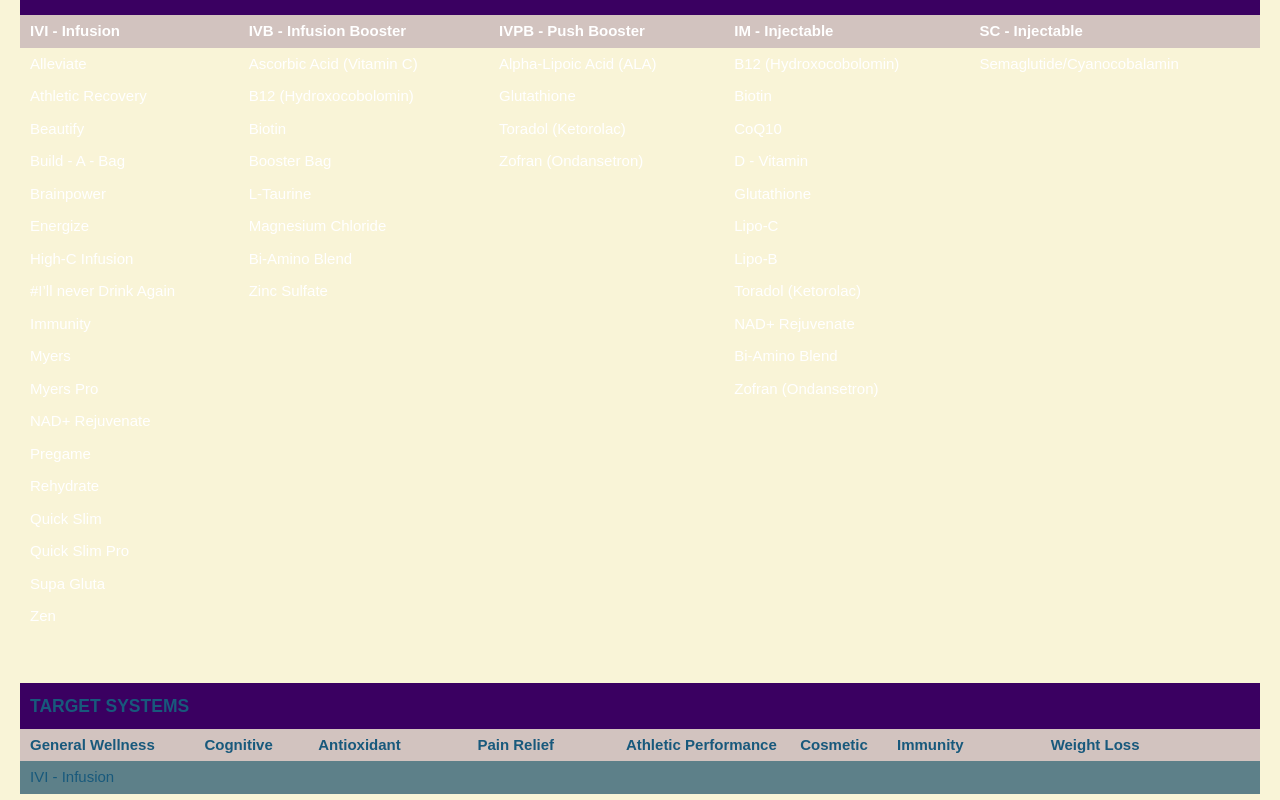
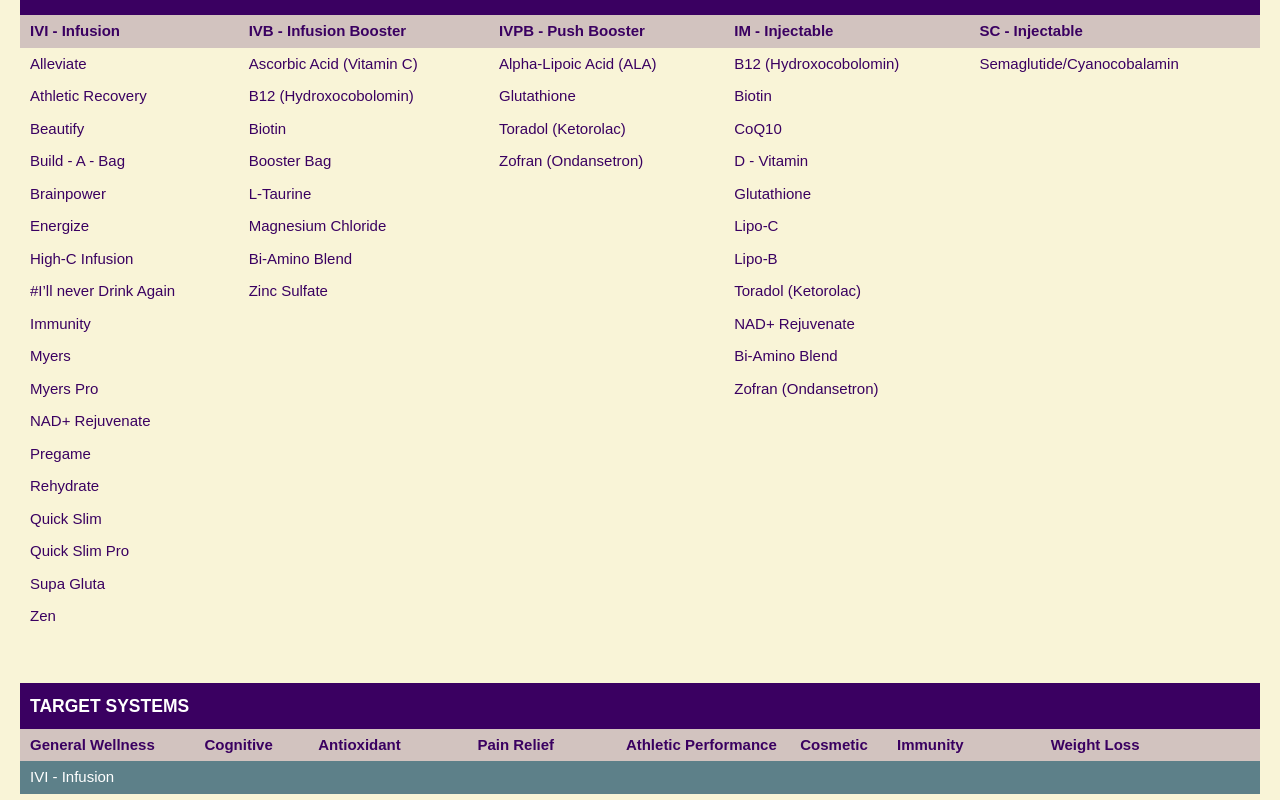
Before and after one commit to klete/kdrmdpllc-frontend, a Vue app: page /dashboard in a window 1280 px wide. Shown: the part 160-960 px from the top of the page. Built offline with nearby package versions, Linux system fonts and the light colour scheme; no server answers; sample sign-in values are in the browser's storage.

Commit message:
fixed basic light mode color scheme handling

```diff
--- a/src/App.vue
+++ b/src/App.vue
@@ -121,8 +121,4 @@ footer {
   font-weight: 700;
   text-decoration: underline;
 }
-
-em {
-  font-weight: 900;
-}
 </style>
--- a/src/assets/data/therapies.mjs
+++ b/src/assets/data/therapies.mjs
@@ -231,7 +231,7 @@ const therapies = [
     indications:
       'Patients that request high dose Vitamin C infusion without contraindication. ',
     contraindications: '',
-    cautions: ['High C infusion <em>CANNOT</em> receive any other Vitamin C'],
+    cautions: ['High C infusion CANNOT receive any other Vitamin C'],
     description:
       "Vitamin C is necessary for the growth, development, and repair of all body tissues. It's involved in many body functions, including formation of collagen, absorption of iron, the immune system, wound healing, and the maintenance of cartilage, bones, and teeth. It can also aid the acutely ill by giving vitality to leukocytes. Also is a powerful antioxidant and energy booster. ",
     focus: [
--- a/src/components/GuidelineIndex.vue
+++ b/src/components/GuidelineIndex.vue
@@ -87,4 +87,13 @@ th a,
 td a {
   color: white;
 }
+
+html[color-scheme='light'] caption {
+  color: white;
+}
+
+html[color-scheme='light'] th a,
+html[color-scheme='light'] td a {
+  color: hsl(276 100% 19%);
+}
 </style>
--- a/src/components/NavBar.vue
+++ b/src/components/NavBar.vue
@@ -86,12 +86,13 @@ onMounted(() => {
   updateDisplay(theme.value)
 })
 
-function updateDisplay(theme) {
-  document.querySelector(':root').setAttribute('color-scheme', `${theme.value}`)
+function updateDisplay(new_theme) {
+  const root = document.querySelector(':root') // html tag
+  root.setAttribute('color-scheme', `${new_theme}`)
 }
 
-function storeTheme(theme) {
-  localStorage.setItem('theme', theme.value)
+function storeTheme(new_theme) {
+  localStorage.setItem('theme', new_theme)
 }
 
 function getSystemTheme() {
@@ -155,7 +156,8 @@ function closeMenu() {
 }
 
 function initTheme() {
-  theme.value = getStoredTheme() || getSystemTheme()
+  const init_theme = getStoredTheme() || getSystemTheme()
+  theme.value = init_theme
 }
 
 function toggleTheme() {
--- a/src/components/TargetSystemFragment.vue
+++ b/src/components/TargetSystemFragment.vue
@@ -64,4 +64,15 @@ th a,
 td a {
   color: white;
 }
+
+html[color-scheme='light'] td.service {
+  color: white;
+}
+
+html[color-scheme='light'] th,
+html[color-scheme='light'] td,
+html[color-scheme='light'] th a,
+html[color-scheme='light'] td a {
+  color: hsl(276 100% 19%);
+}
 </style>
--- a/src/components/TargetSystems.vue
+++ b/src/components/TargetSystems.vue
@@ -80,4 +80,15 @@ th a,
 td a {
   color: white;
 }
+
+html[color-scheme='light'] caption {
+  color: white;
+}
+
+html[color-scheme='light'] th,
+html[color-scheme='light'] td,
+html[color-scheme='light'] th a,
+html[color-scheme='light'] td a {
+  color: hsl(276 100% 19%);
+}
 </style>
--- a/src/views/TherapyView.vue
+++ b/src/views/TherapyView.vue
@@ -213,6 +213,7 @@ table + table {
 
 h2 {
   margin: 1rem 2rem 1rem 2.5rem;
+  font-weight: 600;
 }
 
 h3 {
@@ -223,6 +224,8 @@ h3 {
   padding: 1rem;
   text-align: left;
   margin: 1rem 0 2rem 0;
+  color: white;
+  font-weight: 600;
 }
 
 th,
@@ -234,11 +237,6 @@ td {
 th {
   text-align: left;
   background: hsl(276 100% 19% / 0.2);
-}
-
-th a,
-td a {
-  color: white;
 }
 
 td.amount {
@@ -258,4 +256,14 @@ ul {
 p.spacer {
   height: 2rem;
 }
+
+html[color-scheme='light'] h2 {
+  color: hsl(276 100% 19%);
+}
+
+html[color-scheme='light'] th,
+html[color-scheme='light'] td {
+  color: hsl(276 100% 19%);
+  font-weight: 600;
+}
 </style>
```
